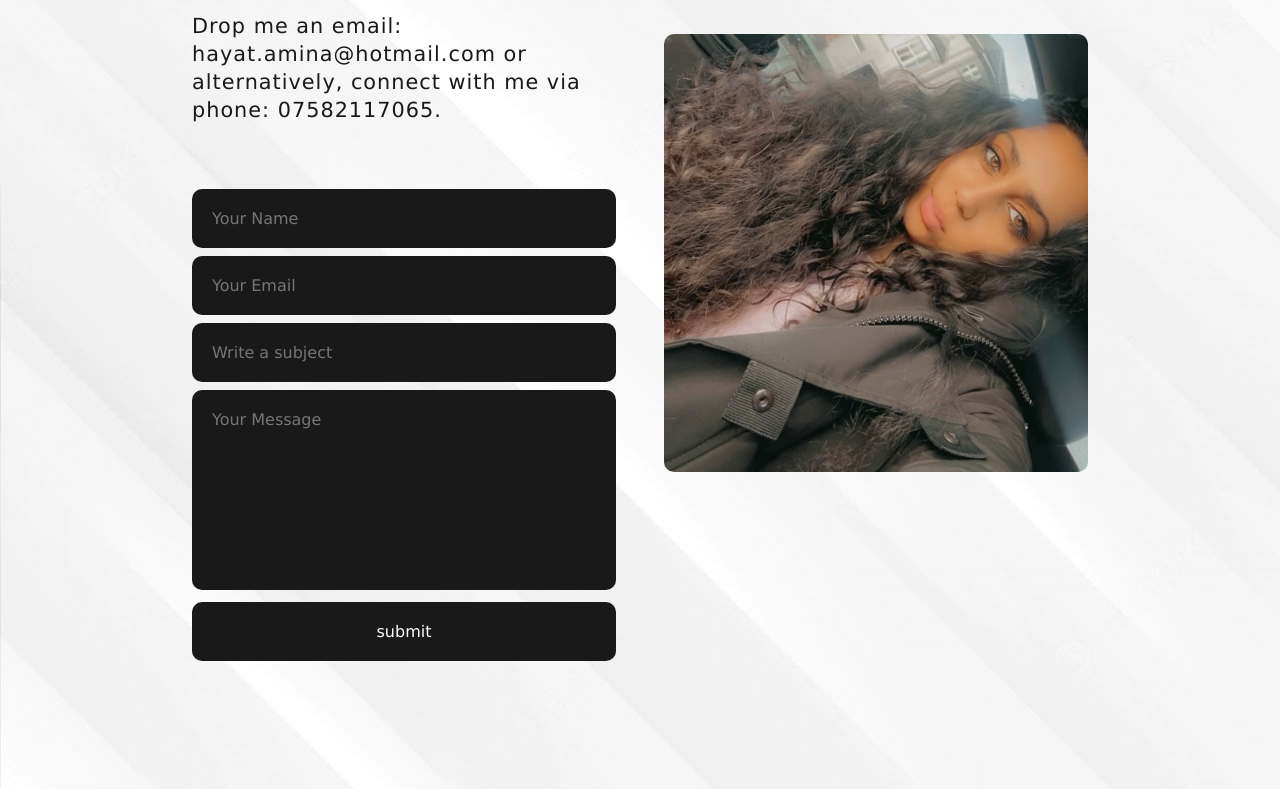
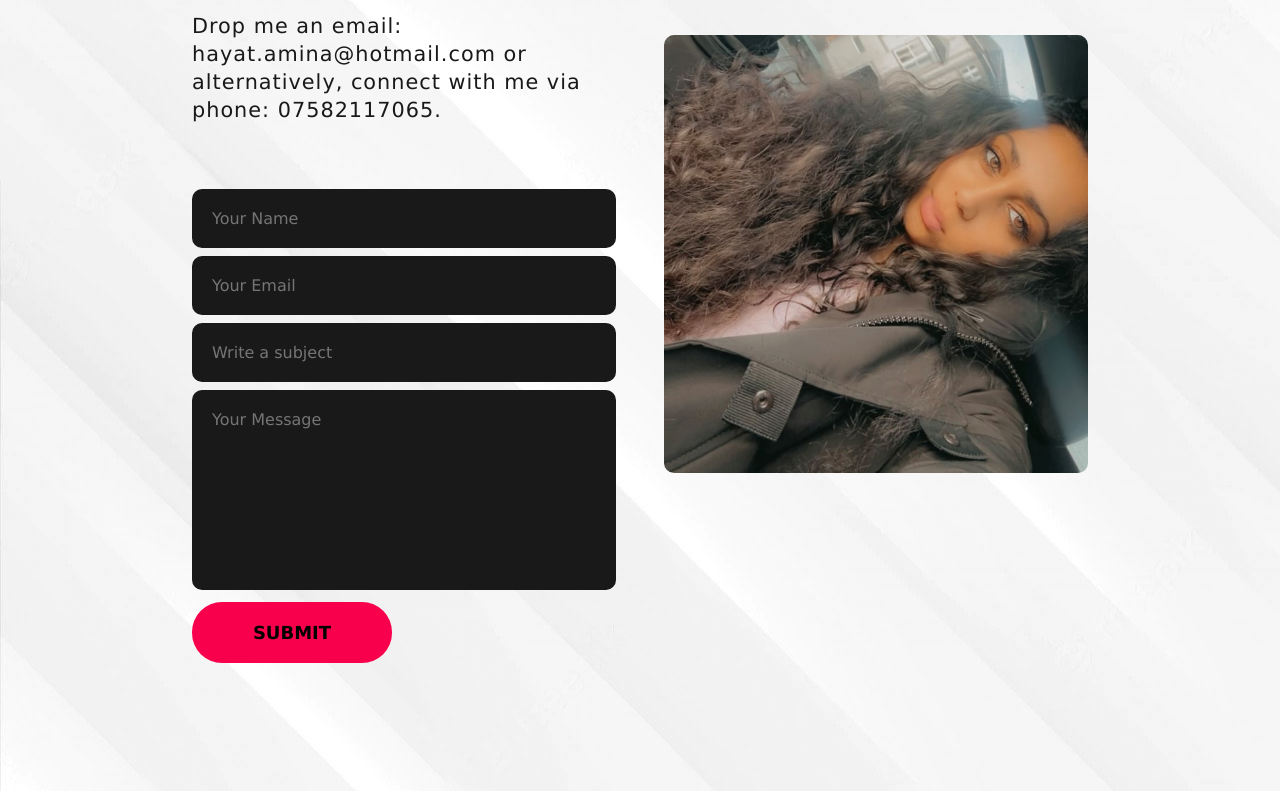
Before and after one commit to aminahayat/professional-portfolio, a plain HTML site: page index.html in a window 1280 px wide. Shown: the part 3775-4566 px from the top of the page. Drawn offline with Linux system fonts and the light colour scheme.

Commit message:
contact form styling

```diff
--- a/assets/style.css
+++ b/assets/style.css
@@ -290,5 +290,17 @@ box p {
     height: 200px;
 }
 .contact-form form .send{
-
+  display: inline-block;
+  background: var(--main-color);
+  color: var(--text-color);
+  font-size: 18px;
+  font-weight: 600;
+  border-radius: 30px;
+  width: 200px;
+  transition: ease .35s;
+  text-transform: uppercase;
 }
+.contact-form form .send:hover{
+    transform: translateY(-10px);
+    cursor: pointer;
+}
```
